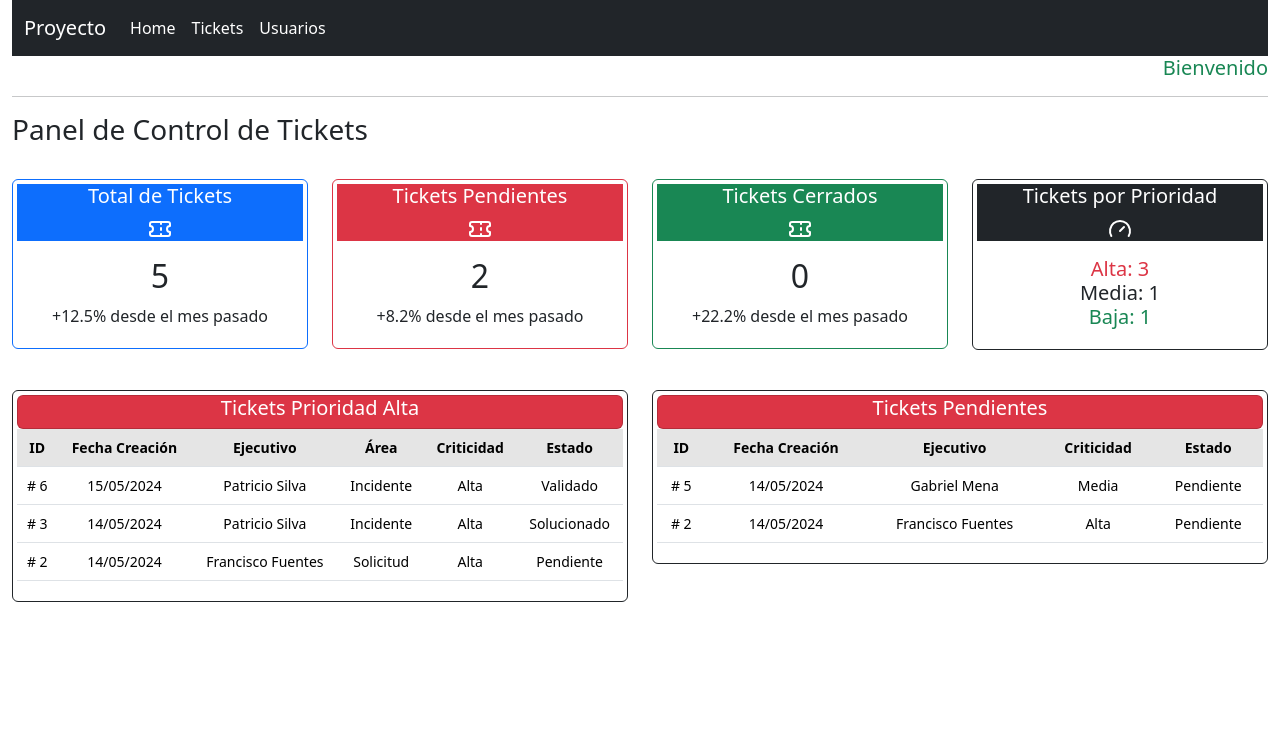
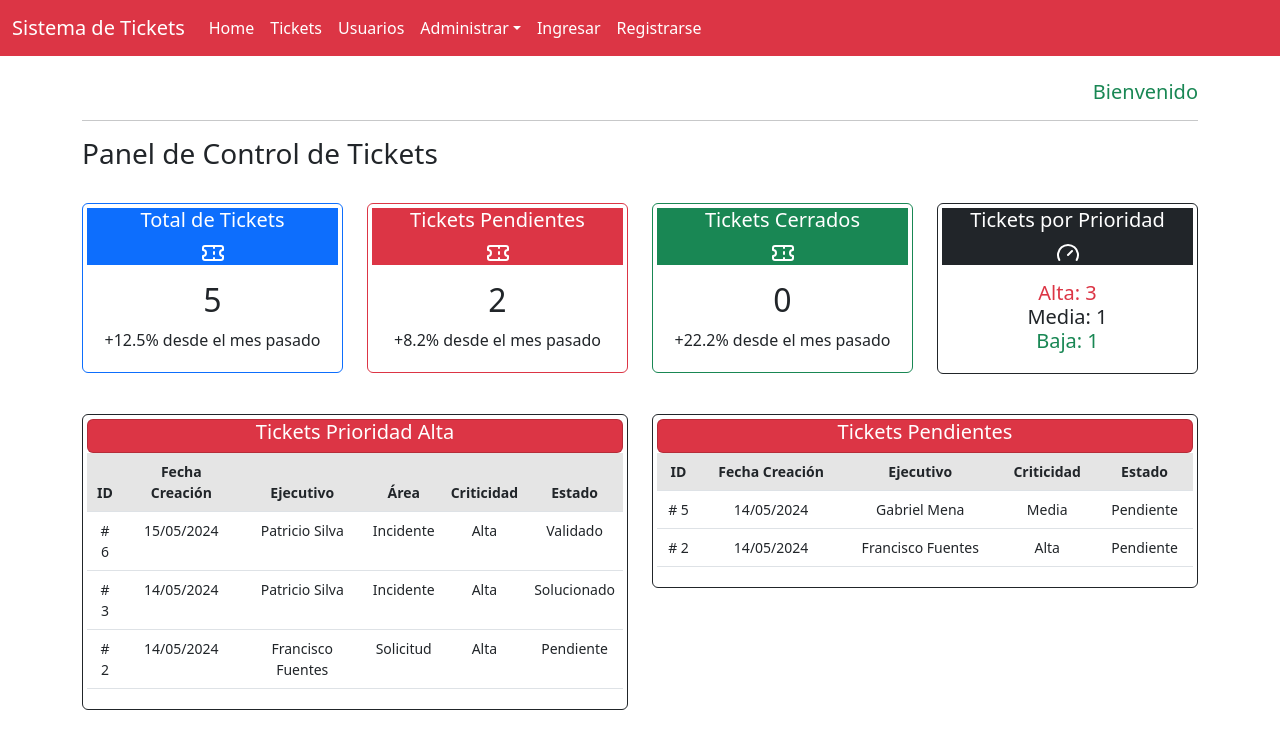
Before and after one commit to RuttenAsphodel/tap_consultora, a Django app: page / in a window 1280 px wide. Shown: the top 749 px of the page. Run offline with Django 5.2, Linux system fonts and the light colour scheme; data comes from the database, SQL or seed files in the repository.

Commit message:
Actualizacion barra de navegacion

```diff
--- a/core/templates/core/base.html
+++ b/core/templates/core/base.html
@@ -4,32 +4,42 @@
     <meta charset="UTF-8">
     <meta http-equiv="X-UA-Compatible" content="IE=edge">
     <meta name="viewport" content="width=device-width, initial-scale=1.0">
-    <link href="https://cdn.jsdelivr.net/npm/bootstrap@5.3.3/dist/css/bootstrap.min.css" rel="stylesheet" integrity="sha384-QWTKZyjpPEjISv5WaRU9OFeRpok6YctnYmDr5pNlyT2bRjXh0JMhjY6hW+ALEwIH" crossorigin="anonymous">
+    <link href="https://cdn.jsdelivr.net/npm/bootstrap@5.2.1/dist/css/bootstrap.min.css" rel="stylesheet"
+    integrity="sha384-iYQeCzEYFbKjA/T2uDLTpkwGzCiq6soy8tYaI1GyVh/UjpbCx/TYkiZhlZB6+fzT" crossorigin="anonymous">
     <title>Aplicacion</title>
 </head>
 <body>
-
-    <div class="container-fluid">
-
-        <nav class="navbar navbar-expand-lg bg-dark">
+  <header>
+        <nav class="navbar navbar-expand-sm bg-danger">
             <div class="container-fluid">
-              <a class="navbar-brand text-white" href={% url 'home' %}>Proyecto</a>
+              <a class="navbar-brand text-white" href={% url 'home' %}>Sistema de Tickets</a>
               <button class="navbar-toggler" type="button" data-bs-toggle="collapse" data-bs-target="#navbarSupportedContent" aria-controls="navbarSupportedContent" aria-expanded="false" aria-label="Toggle navigation">
                 <span class="navbar-toggler-icon"></span>
               </button>
-              <div class="collapse navbar-collapse" id="navbarSupportedContent">
+              <div class="collapse navbar-collapse" id="collapsibleNavId">
                 <ul class="navbar-nav me-auto mb-2 mb-lg-0">
                   <li class="nav-item">
-                    <a class="nav-link active text-white" aria-current="page" href={% url 'home' %}>Home</a>
+                    <a class="nav-link text-white" aria-current="page" href={% url 'home' %}>Home</a>
                   </li>
                   <li class="nav-item">
-                    <a class="nav-link active text-white" aria-current="page" href={% url 'tickets' %}>Tickets</a>
+                    <a class="nav-link text-white" aria-current="page" href={% url 'tickets' %}>Tickets</a>
                   </li>
                   <li class="nav-item">
-                    <a class="nav-link active text-white" aria-current="page" href={% url 'listar_usuarios' %}>Usuarios</a>
+                    <a class="nav-link text-white" aria-current="page" href={% url 'listar_usuarios' %}>Usuarios</a>
                   </li>
+                  <li class="nav-item dropdown">
+                    <a class="nav-link dropdown-toggle text-white" href="#" id="dropdownId" data-bs-toggle="dropdown" aria-haspopup="true" aria-expanded="false">Administrar</a>
+                    <div class="dropdown-menu" aria-labelledby="dropdownId">
+                        <a class="dropdown-item" href="#">Roles Usuario</a>
+                        <a class="dropdown-item" href="#">Estados Usuario</a>
+                        <a class="dropdown-item" href="#">Departamentos</a>
+                        <a class="dropdown-item" href="#">Prioridades Ticket</a>
+                        <a class="dropdown-item" href="#">Estados Ticket</a>
+                        <a class="dropdown-item" href="#">Categorias Ticket</a>
+                    </div>
+                </li>
 
-<!--                 {% if request.user.is_authenticated %}
+                {% if request.user.is_authenticated %}
                     <li class="nav-item">
                         <a class="nav-link text-white" href={% url 'exit' %}>Salir</a>
                     </li>
@@ -43,20 +53,32 @@
                         <a class="nav-link text-white" href={% url 'login' %}> Registrarse</a>
                     </li>
 
-                {% endif %} -->
+                {% endif %}
 
                 </ul>
 
               </div>
             </div>
           </nav>
+        </header>
 
-        {% block content %}
-        {% endblock %}
+  <main>
+    <br>
+    <div class="container">
+        <div class="row">
+            <div class="col-12">
+              {% block content %} {% endblock %}
+            </div>
+        </div>
+    </div>
 
-    </div>
+    <!-- Bootstrap JavaScript Libraries -->
+    <script src="https://cdn.jsdelivr.net/npm/@popperjs/core@2.11.6/dist/umd/popper.min.js"
+    integrity="sha384-oBqDVmMz9ATKxIep9tiCxS/Z9fNfEXiDAYTujMAeBAsjFuCZSmKbSSUnQlmh/jp3" crossorigin="anonymous">
+    </script>
+
+  <script src="https://cdn.jsdelivr.net/npm/bootstrap@5.2.1/dist/js/bootstrap.min.js"
+    integrity="sha384-7VPbUDkoPSGFnVtYi0QogXtr74QeVeeIs99Qfg5YCF+TidwNdjvaKZX19NZ/e6oz" crossorigin="anonymous">
+  </script>
 </body>
-
-
-<script src="https://cdn.jsdelivr.net/npm/bootstrap@5.3.3/dist/js/bootstrap.bundle.min.js" integrity="sha384-YvpcrYf0tY3lHB60NNkmXc5s9fDVZLESaAA55NDzOxhy9GkcIdslK1eN7N6jIeHz" crossorigin="anonymous"></script>
 </html>
```
